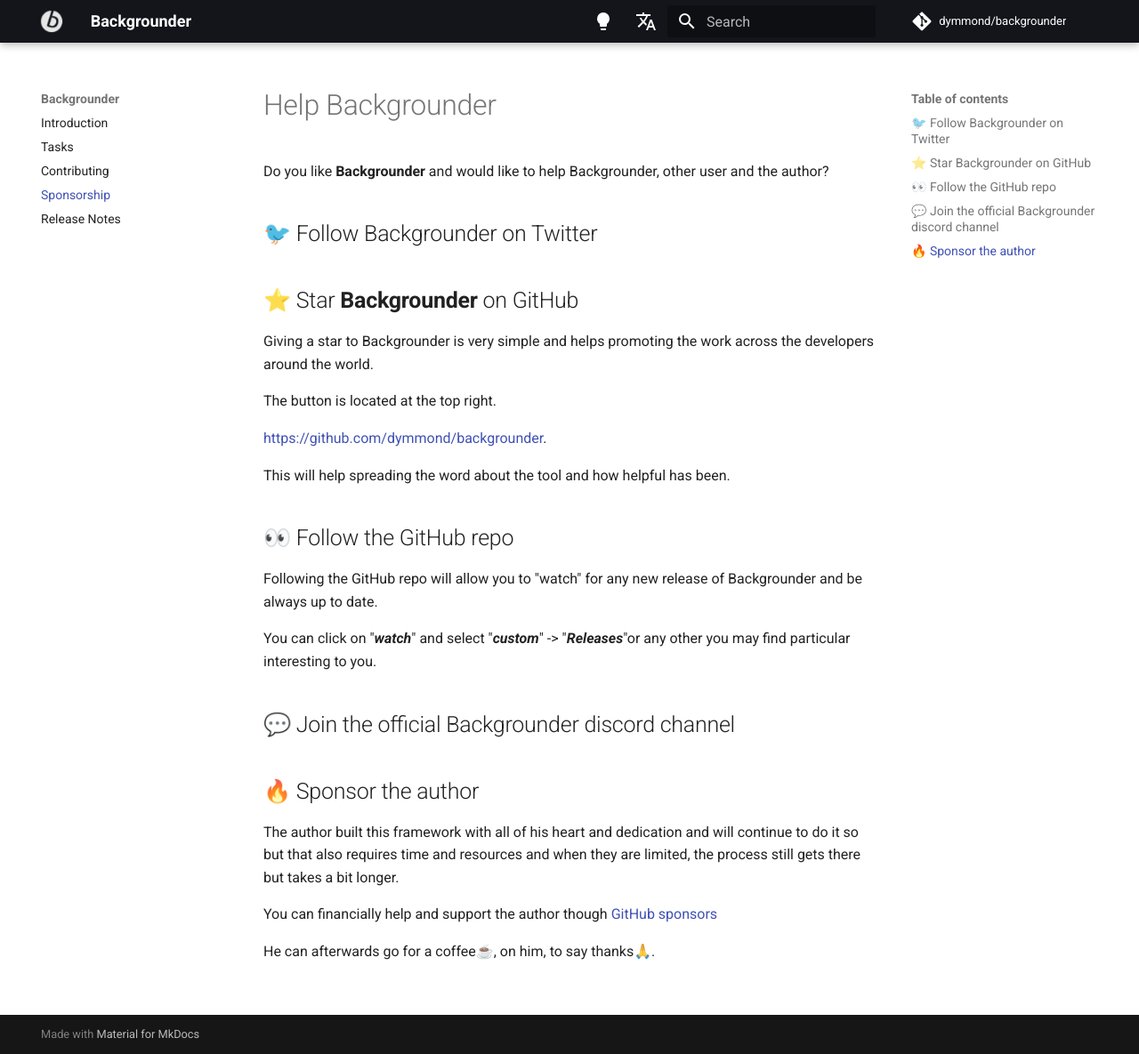
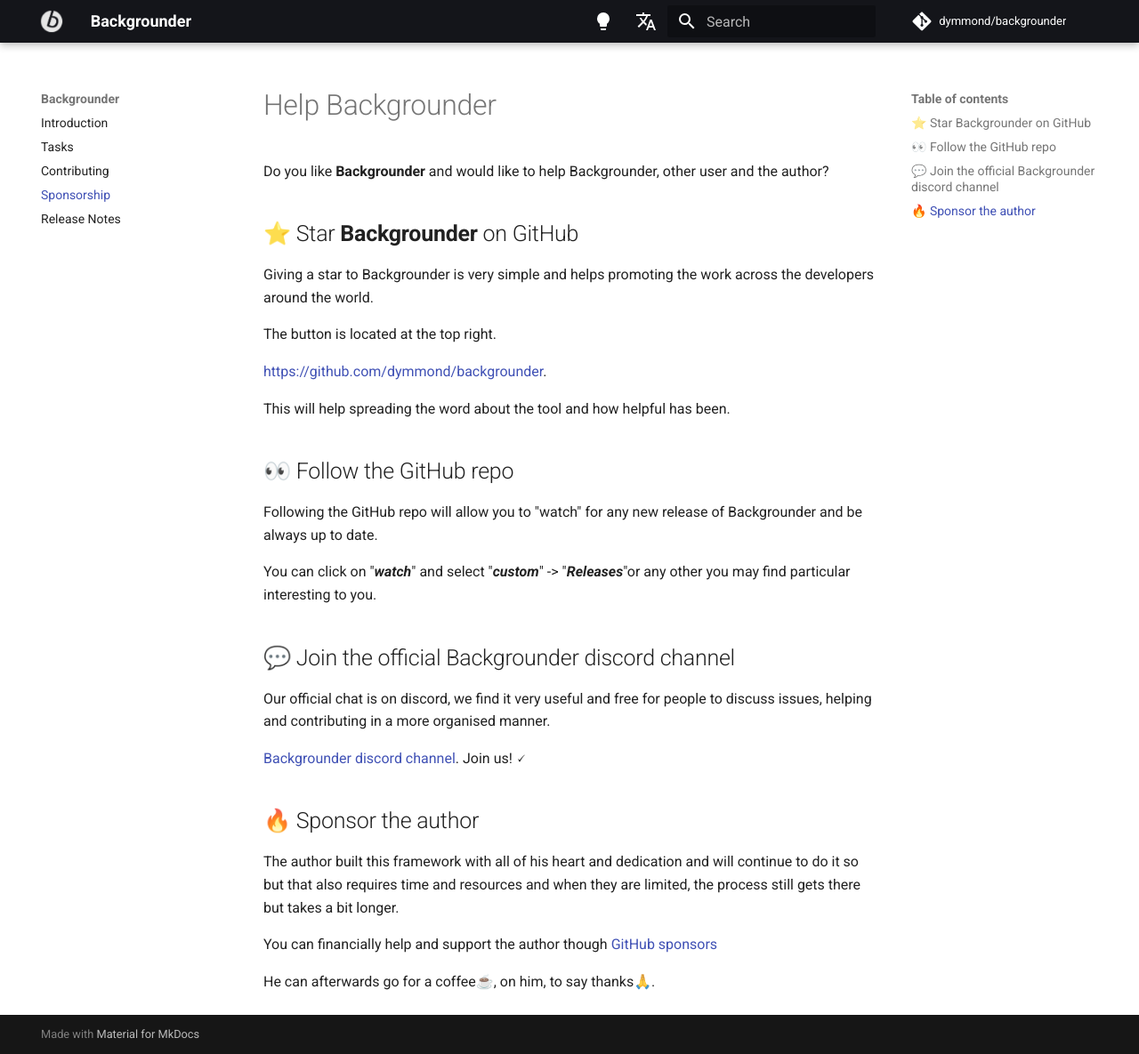
Before and after one commit to dymmond/backgrounder, an MkDocs documentation site: the page built from docs/sponsorship.md, in a window 1280 px wide and 1185 px high. Shown: the whole window at 89% size. Built offline with MkDocs 1.6.1 and Material for MkDocs 9.7.7, drawn with Linux system fonts in a browser that asks for light colours; comment, search, counter and statistics services are not loaded.

Commit message:
Update docs

```diff
--- a/docs/sponsorship.md
+++ b/docs/sponsorship.md
@@ -1,9 +1,6 @@
 # Help Backgrounder
 
 Do you like **Backgrounder** and would like to help Backgrounder, other user and the author?
-
-## 🐦 Follow Backgrounder on Twitter
-
 
 ## ⭐ Star **Backgrounder** on GitHub
 
@@ -24,6 +21,11 @@ interesting to you.
 
 ## 💬 Join the official Backgrounder discord channel
 
+Our official chat is on discord, we find it very useful and free for people to discuss issues, helping and contributing
+in a more organised manner.
+
+<a href="https://discord.gg/eMrM9sWWvu" target="_blank">Backgrounder discord channel</a>. Join us! 🗸
+
 ## 🔥 Sponsor the author
 
 The author built this framework with all of his heart and dedication and will continue to do it so but that also
```
Also changed, not shown: README.md (+0 -1 lines), docs/index.md (+0 -1 lines).
